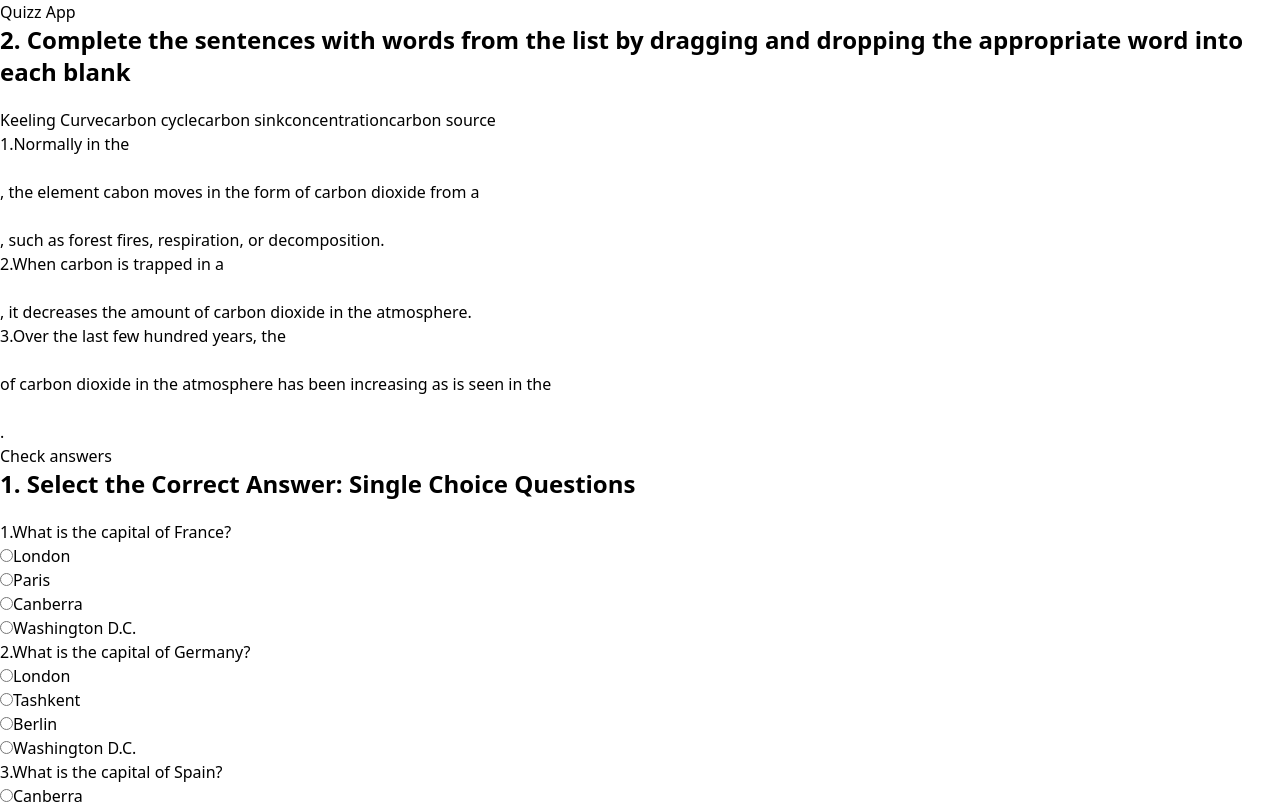
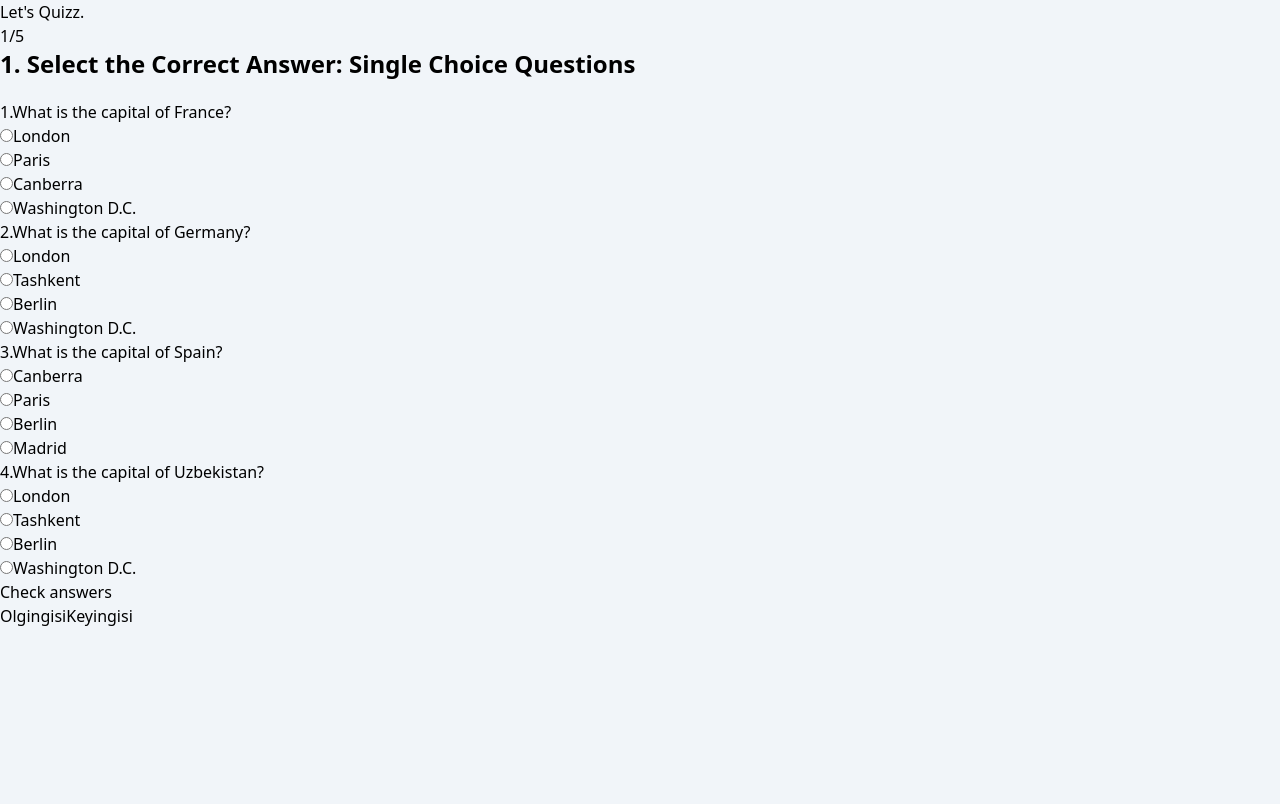
Before and after one commit to JavokhirMurodov1626/quizz_app, a React (Vite) app: page / in a window 1280 px wide. Shown: the top 804 px of the page. Built offline with nearby package versions, Linux system fonts and the light colour scheme.

Commit message:
add footer and header components

```diff
--- a/src/App.css
+++ b/src/App.css
@@ -0,0 +1,3 @@
+.main .content{
+    min-height: calc(100vh - 254px);
+}
--- a/src/App.tsx
+++ b/src/App.tsx
@@ -6,25 +6,77 @@ import {
   TextInputQuizz,
   TrueFalseQuizz,
 } from "features";
-
+import { Header } from "components";
 import dragDropQuizzData from "data/dragAndDrop.json";
+import { useState } from "react";
 
 function App() {
+  const [activeIndex, setActiveIndex] = useState(0);
+
+  let content = null;
+
+  switch (activeIndex) {
+    case 0:
+      content = <SingleChoiceQuizz />;
+      break;
+    case 1:
+      content = (
+        <DragAndDropQuizz
+          answers={dragDropQuizzData.answers}
+          questions={dragDropQuizzData.questions}
+        />
+      );
+      break;
+    case 2:
+      content = <MultipleChoiceQuizz />;
+      break;
+    case 3:
+      content = <TextInputQuizz />;
+      break;
+    case 4:
+      content = <TrueFalseQuizz />;
+      break;
+    default:
+      break;
+  }
+
   return (
     <>
-      <main className="">
-        <div className="lg:w-[50%] mx-auto h-screen p-4 lg:p-8">
-          <h1 className="text-2xl mb-3 text-center">Quizz App</h1>
-          <DragAndDropQuizz
-            answers={dragDropQuizzData.answers}
-            questions={dragDropQuizzData.questions}
-          />
-          <SingleChoiceQuizz />
-          <MultipleChoiceQuizz />
-          <TextInputQuizz />
-          <TrueFalseQuizz />
+      <Header activeIndex={activeIndex} setActiveIndex={setActiveIndex} />
+
+      <main className="bg-slate-100 main">
+        <div className=" content bg-white lg:w-[50%] mx-auto p-4 lg:p-8">
+          {content}
         </div>
       </main>
+
+      <footer className="lg:w-[50%] mx-auto p-4 flex justify-between pb-10">
+        <button
+          disabled={activeIndex === 0}
+          className="border border-blue-500 text-blue-500 disabled:cursor-not-allowed disabled:opacity-50 rounded-lg px-4 py-2 font-medium text-xl"
+          onClick={() =>
+            setActiveIndex((prev) => {
+              if (prev === 0) return 0;
+              return prev - 1;
+            })
+          }
+        >
+          Olgingisi
+        </button>
+
+        <button
+          disabled={activeIndex === 4}
+          className="border rounded-lg px-4 py-2 font-medium text-white text-xl bg-blue-500 disabled:bg-blue-300 disabled:cursor-not-allowed"
+          onClick={() =>
+            setActiveIndex((prev) => {
+              if (prev === 4) return 4;
+              return prev + 1;
+            })
+          }
+        >
+          Keyingisi
+        </button>
+      </footer>
     </>
   );
 }
--- /dev/null
+++ b/src/components/Header/Header.tsx
@@ -0,0 +1,39 @@
+type HeaderProps = {
+  activeIndex: number;
+  setActiveIndex: (param: number) => void;
+};
+
+const Header: React.FC<HeaderProps> = ({ activeIndex, setActiveIndex }) => {
+  console.log(activeIndex);
+  return (
+    <header className="lg:px-8 lg:py-6 p-4">
+      <h1 className="text-4xl font-medium text-center mb-3">Let's Quizz.</h1>
+      <p className="text-center mb-3 text-lg font-medium">{activeIndex+1}/5</p>
+      <div className="grid grid-cols-5 md:gap-3 gap-2 max-w-[600px] mx-auto">
+        {Array(5)
+          .fill(0)
+          .map((_, index) => (
+            <div key={index}>
+              <input
+                id={`id-${index}`}
+                className="peer"
+                type="radio"
+                hidden
+                name="tab"
+                checked={activeIndex === index}
+                onChange={() => setActiveIndex(index)}
+              />
+              <label
+                htmlFor={`id-${index}`}
+                className={`peer-checked:bg-blue-500 flex w-full h-3  bg-blue-100 rounded-lg cursor-pointer ${
+                  activeIndex === index ? "active" : ""
+                }`}
+              ></label>
+            </div>
+          ))}
+      </div>
+    </header>
+  );
+};
+
+export default Header;
--- a/src/components/TrueFalse/TrueFalse.tsx
+++ b/src/components/TrueFalse/TrueFalse.tsx
@@ -70,7 +70,7 @@ const TrueFalseSelect: React.FC<TrueFalseSelectProps> = ({
     <select
       disabled={isSubmitted}
       id={`select-${question.id}`}
-      className=" px-2 py-1 rounded-lg border font-medium"
+      className=" px-2 py-1 rounded-lg border font-medium text-xl"
       onChange={(e) => handleSelectChange(e.target.value, question.id)}
     >
       <option value="">Select</option>
--- a/src/components/index.ts
+++ b/src/components/index.ts
@@ -4,3 +4,4 @@ export { default as SingleChoice } from "./SingleChoice/SingleChoice";
 export { default as MultipleChoice } from "./MultipleChoice/MultipleChoice";
 export {default as TextInput} from "./TextInput/TextInput";
 export {default as TrueFalseSelect} from "./TrueFalse/TrueFalse";
+export {default as Header} from "./Header/Header";
--- a/src/features/DragAndDropQuizz.tsx
+++ b/src/features/DragAndDropQuizz.tsx
@@ -59,7 +59,7 @@ const DragAndDropQuizz: React.FC<Props> = ({ answers, questions }) => {
     setIsSubmitted(true);
   };
   return (
-    <>
+    <section className="">
       <h2 className="question-type-header">
         2. Complete the sentences with words from the list by dragging and
         dropping the appropriate word into each blank
@@ -153,7 +153,7 @@ const DragAndDropQuizz: React.FC<Props> = ({ answers, questions }) => {
       >
         Check answers
       </button>
-    </>
+    </section>
   );
 };
 
--- a/src/index.css
+++ b/src/index.css
@@ -1,6 +1,10 @@
 @tailwind base;
 @tailwind components;
 @tailwind utilities;
+
+body{
+  background-color: rgb(241 245 249);
+}
 
 @layer components {
   .draggable {
```
